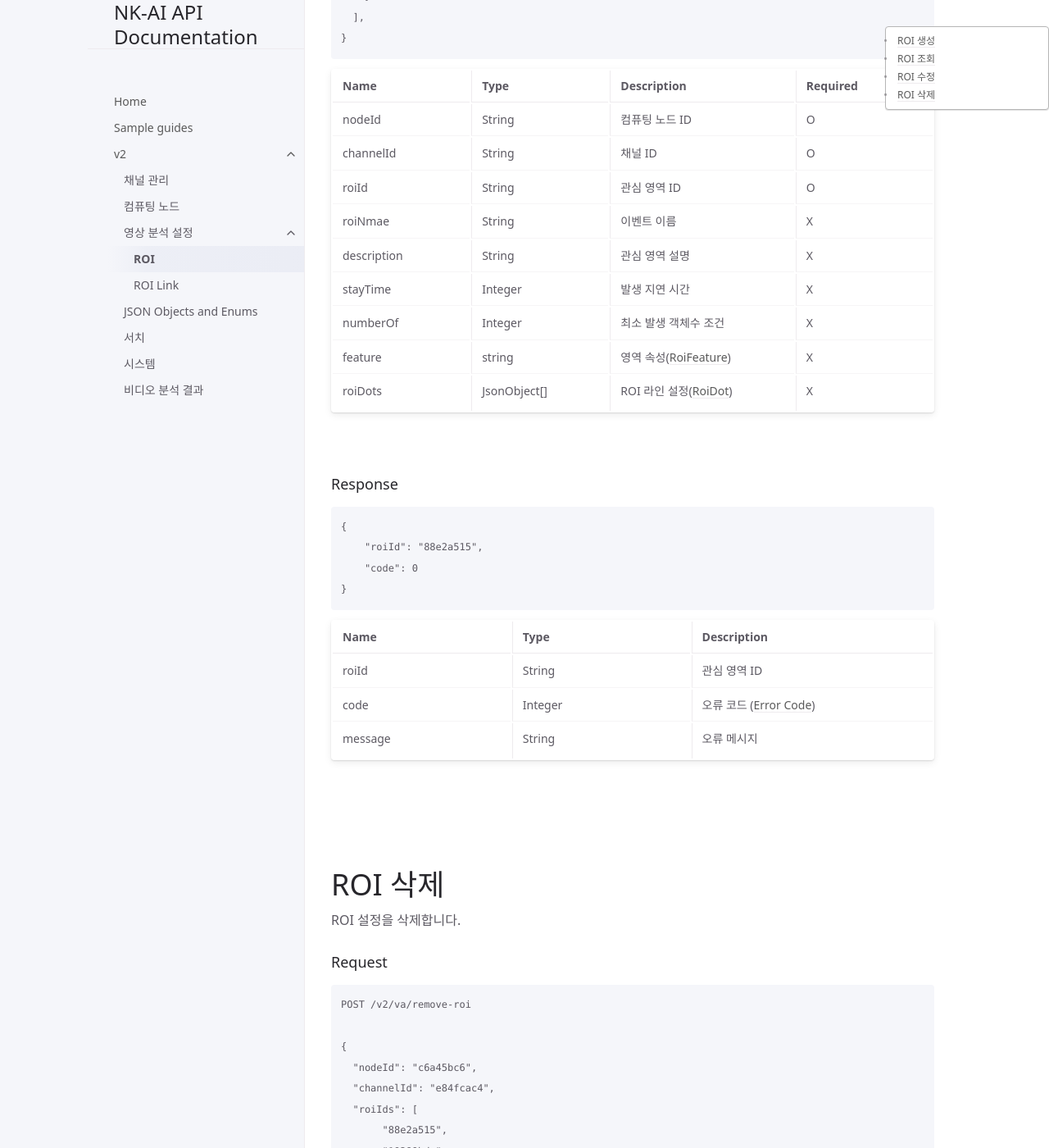
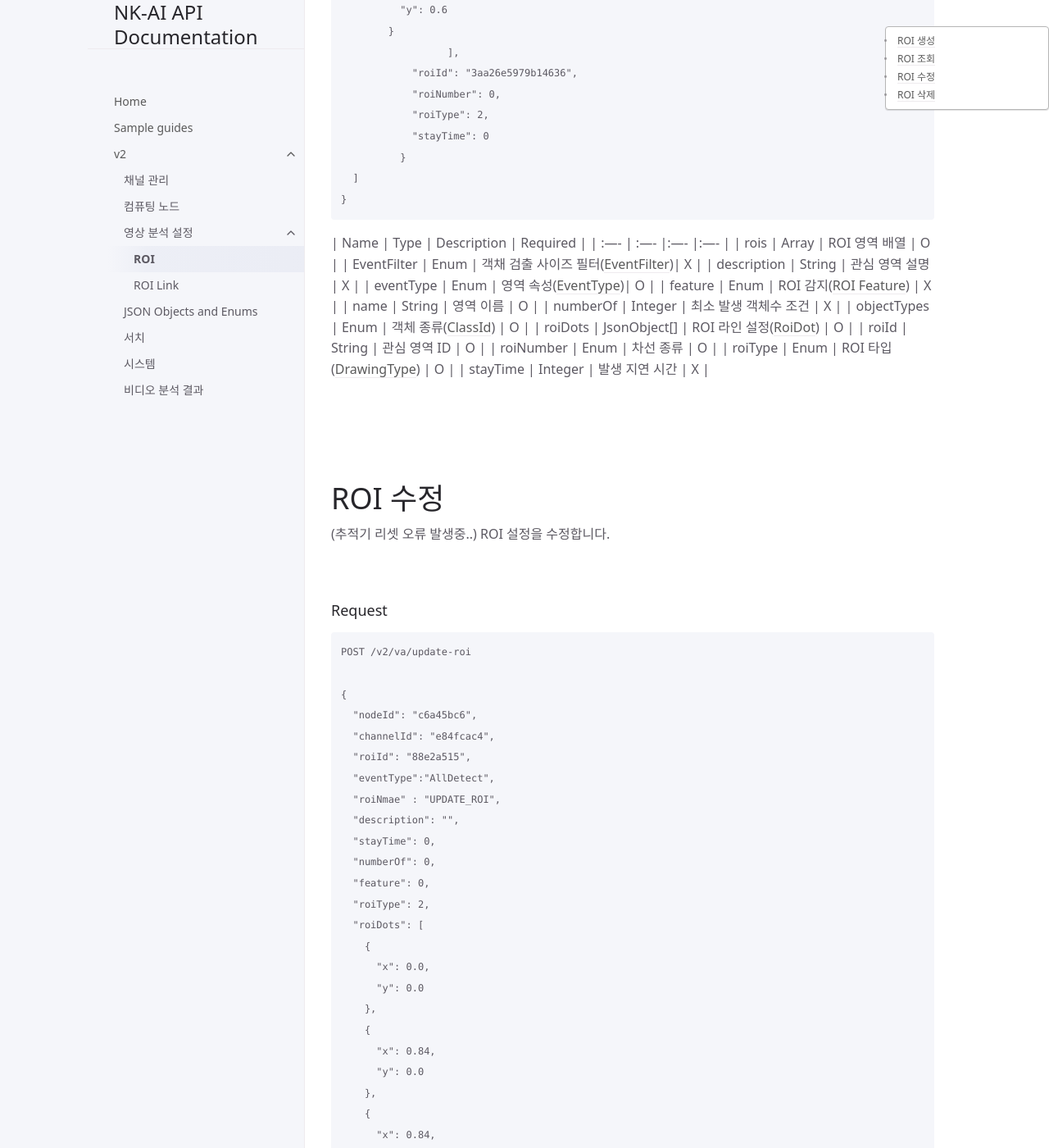
Before and after one commit to uteakO/rest-api, a Jekyll site: the page built from docs/v2/va_control/roi.md, in a window 1280 px wide and 1400 px high, scrolled down 5353 px. Shown: the whole window at 82% size. Built offline with Jekyll 4.4.1, drawn with Linux system fonts in a browser that asks for light colours; some of the changed text lies outside the part shown.

Commit message:
fix : create-roi & list-roi & remove-roi

````diff
--- a/docs/v2/va_control/roi.md
+++ b/docs/v2/va_control/roi.md
@@ -27,7 +26,8 @@ POST /v2/va/create-roi
   "channelId": "72040f36",
   "eventType": "EVT_LOITERING",
   "roiName": "ROI_NAME",
-  "description": "Loitering Event",
+  "roiType": 2,
+  "feature": 0,
   "roiDots": [
     {
       "X": 0.0,
@@ -45,7 +45,16 @@ POST /v2/va/create-roi
       "X": 0.0,
       "Y": 1.0
     }
-  ]
+  ],
+  "EventFilter":
+    {
+      "minDetectSize": 1,
+      "maxDetectSize": 100,
+      "objectsTarget": [0]
+    },
+  "stayTime": 0,
+  "numberOf": 0,
+  "roiNumber": 0
 }
 ```
 
@@ -53,21 +62,25 @@ POST /v2/va/create-roi
 | :---- | :---- |:---- |:---- |
 | nodeId | String | 컴퓨팅 노드 ID | O |
 | channelId | String | 채널 ID | O |
+| eventType | Integer | 영역 속성 (**[EventType](/docs/v2/models.md#eventtype)**)| O |
 | roiName | String | 이벤트 이름 | O |
-| roiDots | JsonObject[] | ROI 라인 설정([RoiDot](#roi-dot)) | O |
-| eventType | Enum | 영역 속성([EventType](models.md#EventType))| O |
-| description | String | 관심 영역 설명 | X |
+| roiType | Integer | ROI 타입 (**[DrawingType](#drawing-type)**) | O |
+| feature | Integer | ROI 감지 (**[ROI Feature](/docs/v2/models.md#roi-feature)**) | O |
+| roiDots | JsonObject[] | ROI 라인 설정 (**[RoiDot](#roi-dot)**) | O |
+| EventFilter | Integer | 객채 검출 사이즈 필터 (**[EventFilter](#event-filter)**)| O |
 | stayTime | Integer | 발생 지연 시간 | X |
 | numberOf | Integer | 최소 발생 객체수 조건 | X |
+| roiNumber | Integer | 차선 종류 | O |
 
-<br/>
+<br>
 
 ### Response
 ```
 // Ok
 {
   "roiId": "88e2a515",
-  "code": 0
+  "code": 0,
+  "message": ""
 }
 // Fail
 {
@@ -79,10 +92,10 @@ POST /v2/va/create-roi
 | Name | Type | Description |
 | :---- | :---- |:---- |
 | roiId | String | 관심 영역 ID |
-| code | Integer | 오류 코드 ([Error Code](models.md#error-code)) |
+| code | Integer | 응답 코드 (**[Error Code](/docs/v2/models.md#error-code)**) |
 | message | String | 오류 메시지 |
 
-<br/>
+<br>
 
 ### Roi Dot
 
@@ -92,7 +105,36 @@ POST /v2/va/create-roi
 | Y | Integer | Y 좌표 | O |
 | lineUntilNextDot | JsonObject[] | 검출 객체([RoiLine](#roi-line)) | O |
 
-<br/>
+<br>
+
+<br>
+
+### Drawing Type
+
+| Name | Type | Description | Required |
+| :---- | :---- |:---- |:---- |
+| None | Integer | 없음 | O |
+| Polygon | Integer | 다각형 | O |
+| Rect | Integer | 사각형 | O |
+| Line | Integer | 라인 | O |
+| MultiLine | Integer | 멀티 라인 | O |
+| All | Integer | 전체 영역 | O |
+
+
+<br>
+
+<br>
+
+### Event Filter
+
+| Name | Type | Description | Required |
+| :---- | :---- |:---- |:---- |
+| minDetectSize | Integer | 최소 객체 크기 (미구현) | O |
+| maxDetectSize | Integer | 최대 객체 크기 (미구현) | O |
+| objectsTarget | Integer | 검출 객체 (**[RoiLine](#roi-line)**) | O |
+
+<br>
+
 
 ### Roi Line
 
@@ -100,7 +142,7 @@ POST /v2/va/create-roi
 | :---- | :---- |:---- |:---- |
 | disable | boolean | 비활성화 | O |
 | direction | String | 방향 설정 | O |
-| target | JsonObject[] | 검출 객체([ObjectType](#object-type)) | O |
+| target | JsonObject[] | 검출 객체 (**[ObjectType](#object-type)**) | O |
 
 <br><br>
 
@@ -130,49 +172,60 @@ POST /v2/va/list-roi
 ```
 {
   "rois": [
-    {
-      "roiId": "7bec7522",
-      "name": "",
+	  {
+      "EventFilter":
+        {
+          "minDetectSize": 0
+          "maxDetectSize": 0,
+          "objectsTarget": [0]
+        },
       "description": "",
-      "stayTime": 0.0,
+      "eventType": "AllDetect",
+      "feature": -3689348814741910324,
+      "name" : "test name",
       "numberOf": 0,
-      "eventType": 1,
-      "feature": 0,
-      "roiDots": [
-        {
-          "x": 0.03,
-          "y": 0.04
+	    "objectTypes": [0],
+	    "roiDots": [
+		    {
+          "x": 0.4,
+          "y": 0.1
         },
-        {
-          "x": 0.98,
-          "y": 0.04
+  		  {
+          "x": 0.9,
+          "y": 0.1
         },
-        {
-          "x": 0.98,
-          "y": 0.94
+		    {
+          "x": 0.9,
+          "y": 0.6
         },
-        {
-          "x": 0.03,
-          "y": 0.94
+		    {
+          "x": 0.4,
+          "y": 0.6
         }
-      ],
-      "code": 0
-    }
-  ],
-  "rpcPort": 0,
-  "code": 0
+		  ],
+	    "roiId": "3aa26e5979b14636",
+	    "roiNumber": 0,
+	    "roiType": 2,
+	    "stayTime": 0
+	  }
+  ]
 }
 ```
 | Name | Type | Description | Required |
 | :---- | :---- |:---- |:---- |
 | rois | Array | ROI 영역 배열 | O |
-| roiId | String | ROI ID | O |
+| EventFilter | Enum | 객채 검출 사이즈 필터([EventFilter](#event-filter))| X |
+| description | String | 관심 영역 설명 | X |
+| eventType | Enum | 영역 속성([EventType](/docs/v2/models.md#event-type))| O |
+| feature | Enum | ROI 감지([ROI Feature](/docs/v2/models.md#roi-feature)) | X |
 | name | String | 영역 이름 | O |
+| numberOf | Integer | 최소 발생 객체수 조건 | X |
+| objectTypes | Enum | 객체 종류([ClassId](/docs/v2/models.md#ClassId)) | O |
 | roiDots | JsonObject[] | ROI 라인 설정([RoiDot](#roi-dot)) | O |
-| eventType | Enum | 영역 속성([EventType](models.md#EventType))| O |
-| description | String | 관심 영역 설명 | X |
+| roiId | String | 관심 영역 ID | O |
+| roiNumber | Enum | 차선 종류 | O |
+| roiType | Enum | ROI 타입([DrawingType](#drawing-type)) | O |
 | stayTime | Integer | 발생 지연 시간 | X |
-| numberOf | Integer | 최소 발생 객체수 조건 | X |
 
 <br><br>
 
@@ -192,7 +245,13 @@ POST /v2/va/update-roi
   "nodeId": "c6a45bc6",
   "channelId": "e84fcac4",
   "roiId": "88e2a515",
+  "eventType":"AllDetect",
   "roiNmae" : "UPDATE_ROI",
+  "description": "",
+  "stayTime": 0,
+  "numberOf": 0,
+  "feature": 0,
+  "roiType": 2,
   "roiDots": [
     {
       "x": 0.0,
@@ -211,6 +270,13 @@ POST /v2/va/update-roi
       "y": 0.5
     }
   ],
+  "EventFilter":
+    {
+      "minDetectSize": 1,
+      "maxDetectSize": 100,
+      "objectsTarget": [0]
+    },
+  "roiNumber": 0
 }
 ```
 
@@ -219,13 +285,15 @@ POST /v2/va/update-roi
 | nodeId | String | 컴퓨팅 노드 ID | O |
 | channelId | String | 채널 ID | O |
 | roiId | String | 관심 영역 ID | O |
-| roiNmae | String | 이벤트 이름 | X |
+| eventType | Enum | 영역 속성([EventType](/docs/v2/models.md#event-type))| O |
+| roiName | String | 이벤트 이름 | O |
 | description | String | 관심 영역 설명 | X |
 | stayTime | Integer | 발생 지연 시간 | X |
 | numberOf | Integer | 최소 발생 객체수 조건 | X |
 | feature | string | 영역 속성([RoiFeature](#roi-feature)) | X |
-| roiDots | JsonObject[] | ROI 라인 설정([RoiDot](#roi-dot)) | X |
-
+| roiType | Enum | ROI 타입([DrawingType](#drawing-type)) | O |
+| roiDots | JsonObject[] | ROI 라인 설정([RoiDot](#roi-dot)) | O |
+| EventFilter | Enum | 객채 검출 사이즈 필터([EventFilter](#event-filter))| O |
 
 
 <br>
````
Also changed, not shown: other parts of docs/v2/va_control/roi.md (+4 -7 lines).
